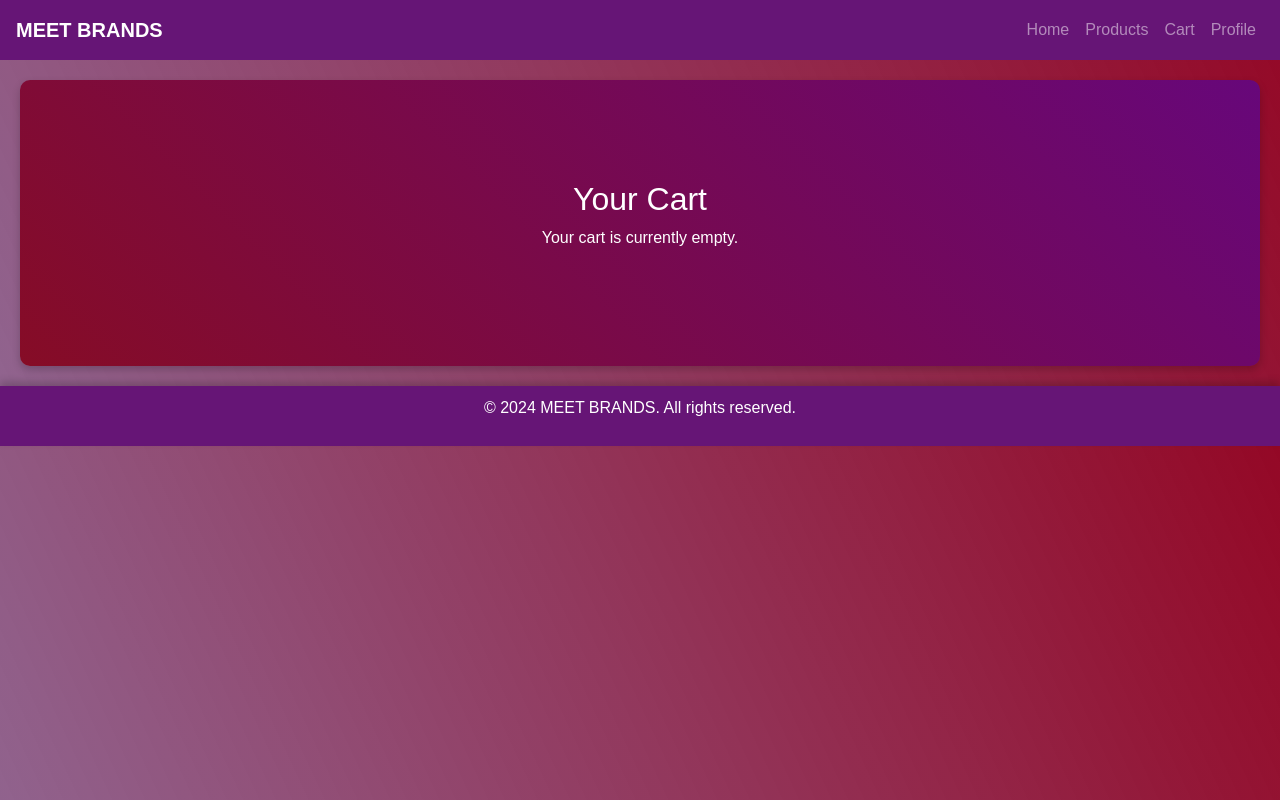
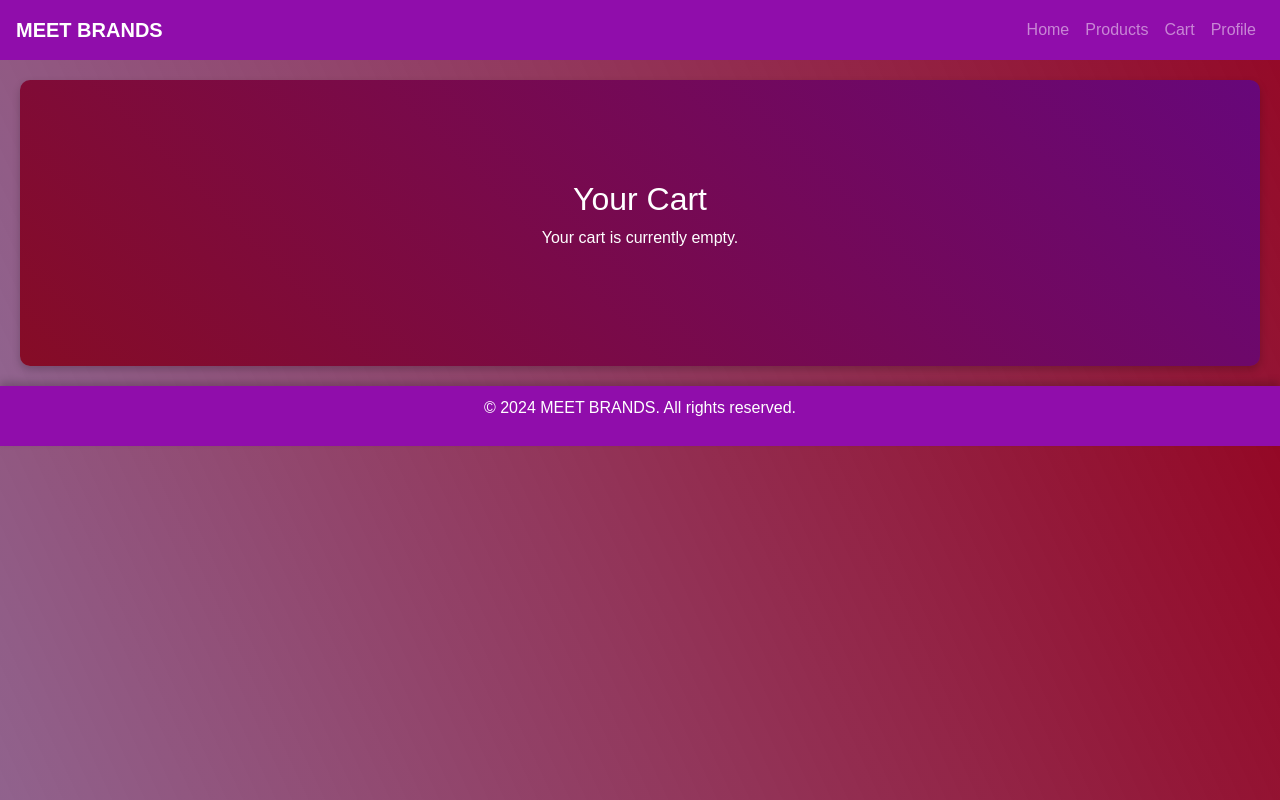
Before and after one commit to immustafa37/Meet-Brands, a plain HTML site: page cart.html in a window 1280 px wide. Drawn offline with nearby package versions, Linux system fonts and the light colour scheme.

Commit message:
complete

```diff
--- a/css/styles.css
+++ b/css/styles.css
@@ -5,7 +5,7 @@ body {
     color: white;
 }
 nav {
-    background-color: #661576;
+    background-color: #900dab;
 }
 .hero {
     text-align: center;
@@ -19,7 +19,7 @@ nav {
 footer {
     text-align: center;
     padding: 10px 20px;
-    background-color: #661576;
+    background-color: #900dab;
     box-shadow: 0 -4px 8px rgba(0, 0, 0, 0.2);
 }
 
```
Also changed, not shown: index.html (+2 -0 lines).
